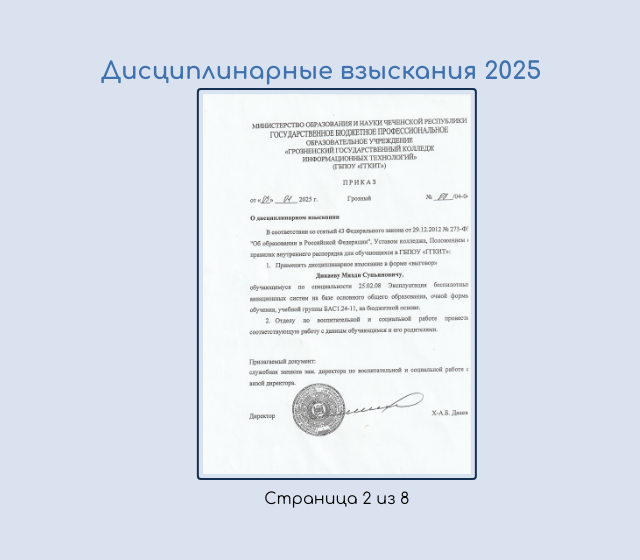
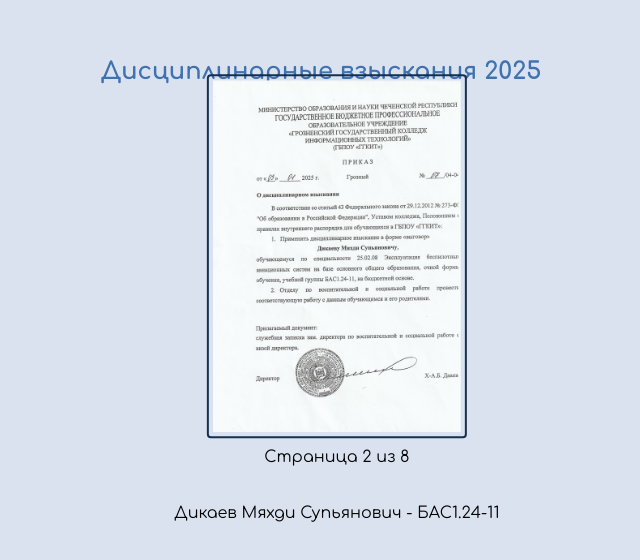
Before and after one commit to altairmsr/ggkit_dashboard, a React (Vite) app: page /punish in a window 1280 px wide. Shown: the part 102-662 px from the top of the page, without its empty margins (319-959 px from the left). Built offline with nearby package versions, Linux system fonts and the light colour scheme.

Commit message:
Added naming into Punishment

```diff
--- a/src/pages/Punishment/Punishment.jsx
+++ b/src/pages/Punishment/Punishment.jsx
@@ -2,7 +2,40 @@
 import style from "./Punishment.module.scss";
 
 const Punishment = () => {
-	let slideEl = ["pun1", "pun2", "pun3", "pun4", "pun5", "pun6", "pun7", "pun8"];
+	let slideEl = [
+		{
+			name: "Дикаев Делимбек Муслимович",
+			group: "О1.23-24"
+		},
+		{
+			name: "Дикаев Мяхди Супьянович",
+			group: "БАС1.24-11"
+		},
+		{
+			name: "Тукаев Абдул-Рахман Асланович",
+			group: "О2.24-11"
+		},
+		{
+			name: "Шахидов Мимолт Магомедович",
+			group: "БАС1.24-11"
+		},
+		{
+			name: "Хажмурадов Ахмед Рустамович",
+			group: "Э3.23-21"
+		},
+		{
+			name: "Байтулаев Ибрагим Исаевич",
+			group: "И2.23-21"
+		},
+		{
+			name: "Салатаев Тамерлан Лечиевич",
+			group: "ИБ1.24-11"
+		},
+		{
+			name: "Халадов Ахмед Разамбекович",
+			group: "И2.23-21"
+		},
+	];
 
 	const [people, setPeople] = useState(slideEl);
 	const [index, setIndex] = useState(0);
@@ -42,9 +75,13 @@
 					}
 					return (
 						<article key={id} className={style[position]}>
-							<img src={`/assets/scans/${person}.jpg`} alt={person} />
+							<img src={`/assets/scans/pun${personIndex + 1}.jpg`} alt={person} />
 							<span>
 								Страница {personIndex + 1} из {people.length}
+							</span>
+							<br />
+							<span>
+								{person.name} - {person.group}
 							</span>
 						</article>
 					);
--- a/src/pages/Punishment/Punishment.module.scss
+++ b/src/pages/Punishment/Punishment.module.scss
@@ -23,7 +23,7 @@
 		border: 2px solid #112d4e;
 		padding: 4px;
 		border-radius: 4px;
-		width: 280px;
+		width: 260px;
 	}
 	article {
 		position: absolute;
```
